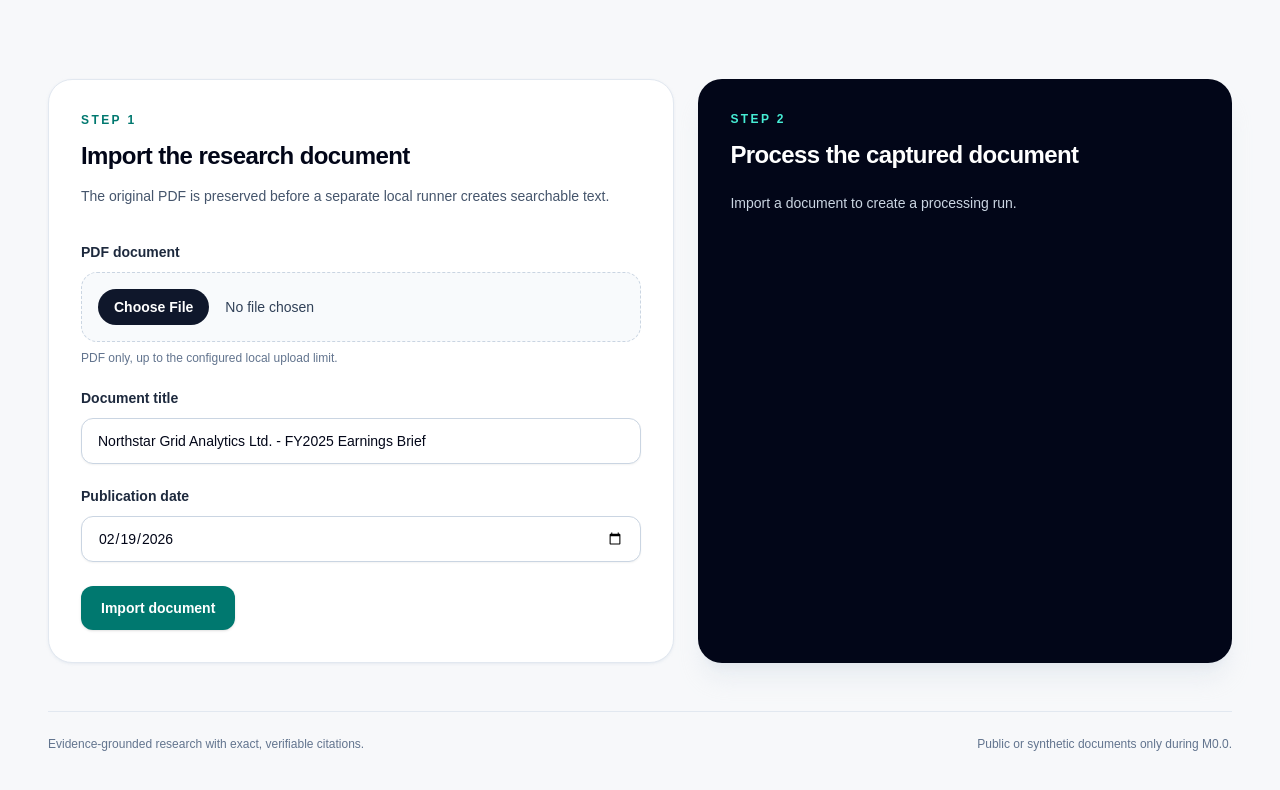
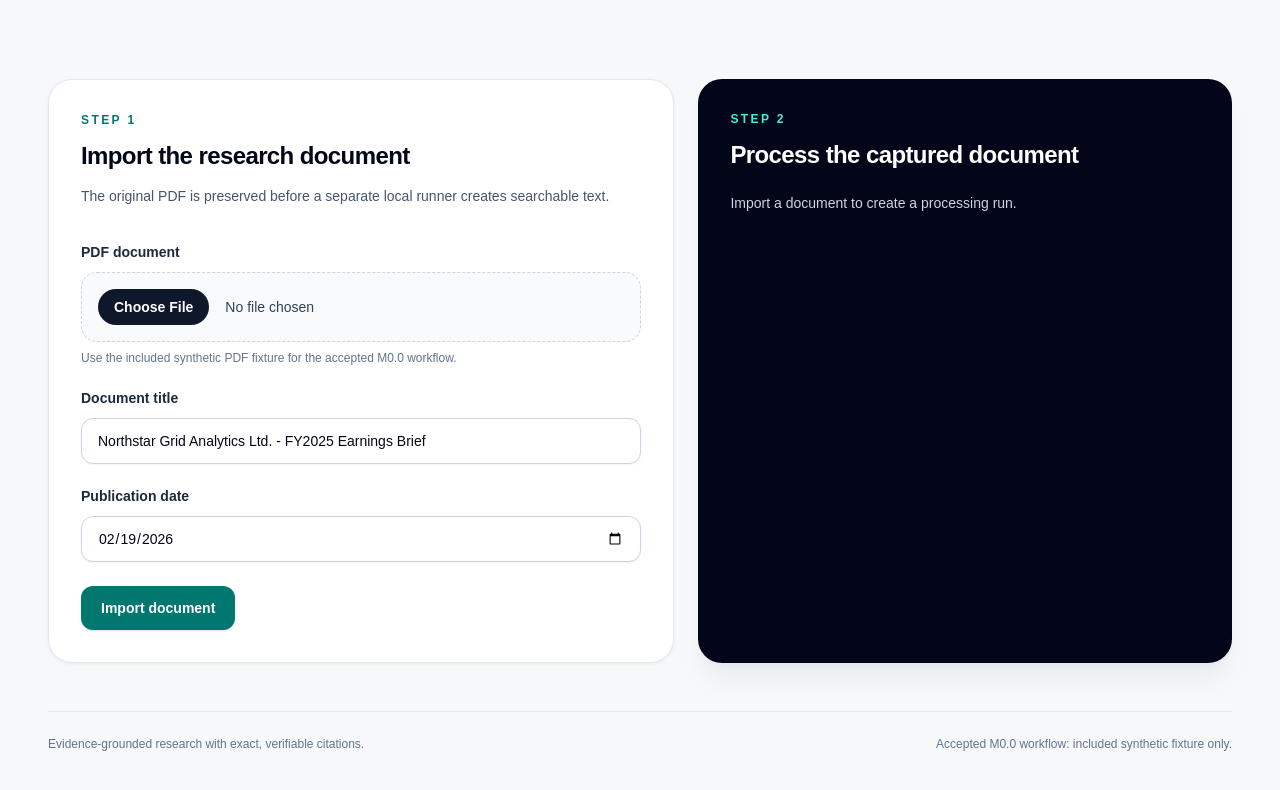
Before and after one commit to rnkraus/investment-research, a Next.js app in the folder frontend/: page / in a window 1280 px wide. Shown: the part 502-1292 px from the top of the page. Built offline with nearby package versions, Linux system fonts and the light colour scheme.

Commit message:
fix(frontend): clarify M0.0 fixture boundary

```diff
--- a/frontend/src/features/archive/copy.ts
+++ b/frontend/src/features/archive/copy.ts
@@ -5,7 +5,7 @@ export const archiveCopy = {
     "Import the synthetic earnings brief, process it locally, and ask an evidence-grounded question.",
   workspaceLabel: "Evidence workspace",
   localOnly: "Local-only · Synthetic fixture · English archive",
-  safetyNote: "Public or synthetic documents only during M0.0.",
+  safetyNote: "Accepted M0.0 workflow: included synthetic fixture only.",
   steps: ["Import", "Process", "Research", "Open citation"],
   upload: {
     eyebrow: "Step 1",
@@ -13,7 +13,8 @@ export const archiveCopy = {
     description:
       "The original PDF is preserved before a separate local runner creates searchable text.",
     fileLabel: "PDF document",
-    fileHint: "PDF only, up to the configured local upload limit.",
+    fileHint:
+      "Use the included synthetic PDF fixture for the accepted M0.0 workflow.",
     selectedFile: "Selected PDF",
     titleLabel: "Document title",
     titlePlaceholder: "Northstar Grid Analytics Ltd. - FY2025 Earnings Brief",
```
Also changed, not shown: frontend/tests/README.md, 1 other file (tests, documents, lock files or other folders).
